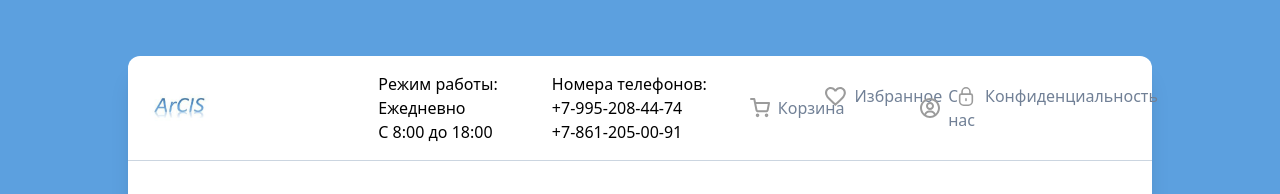
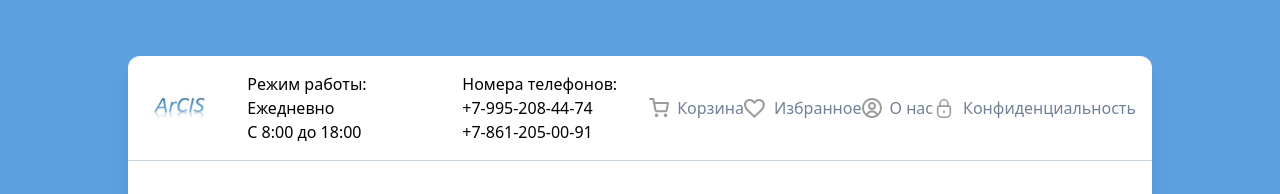
Before and after one commit to Lexa3940/arcis, a Vue app: page / in a window 1280 px wide. Shown: the top 194 px of the page. Built offline with nearby package versions, Linux system fonts and the light colour scheme; no server answers.

Commit message:
Update Header.vue

```diff
--- a/src/components/Header.vue
+++ b/src/components/Header.vue
@@ -71,7 +71,7 @@
   .header-container {
     grid-template-areas:
       "logo info nav";
-    grid-template-columns: 1fr 2fr 1fr;
+    grid-template-columns: auto 1fr auto;
     align-items: center;
   }
 }
@@ -89,11 +89,20 @@
 .info-container {
   grid-area: info;
   display: flex;
-  justify-content: space-around;
+  flex-direction: column;
   text-align: center;
 }
 
+@media(min-width: 768px) {
+  .info-container {
+    flex-direction: row;
+    justify-content: space-between;
+    align-items: center;
+  }
+}
+
 .working-hours, .phone-numbers {
+  margin: 0 1rem;
   text-align: left;
 }
 
@@ -112,6 +121,7 @@
   cursor: pointer;
   color: #718096;
   transition: color 0.3s ease;
+  white-space: nowrap;
 }
 
 .nav-item:hover {
```
